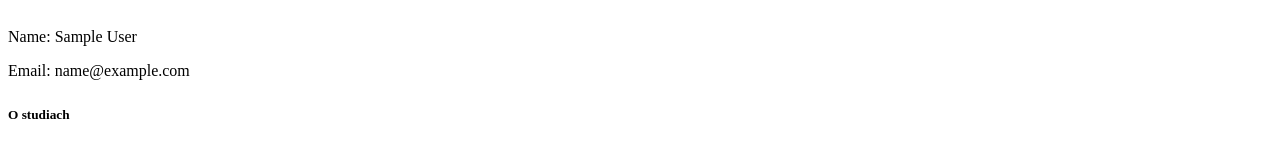
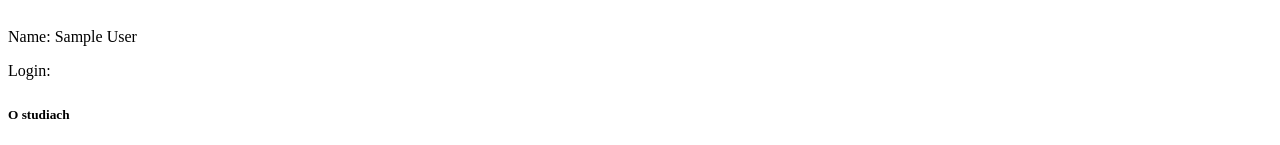
Before and after one commit to przemekpobuta/tsw-ti-angular, an Angular app: page /account in a window 1280 px wide. Shown: the part 368-513 px from the top of the page. Built offline with nearby package versions, Linux system fonts and the light colour scheme; sample sign-in values are in the browser's storage; what angular-bootstrap-md would draw is missing.

Commit message:
Ready for AWS Deploy

```diff
--- a/src/app/auth/account/account.component.html
+++ b/src/app/auth/account/account.component.html
@@ -5,7 +5,7 @@
       <div class="router-margin">
         <h1>Account</h1>
         <p>Name: {{ user.name }}</p>
-        <p>Email: {{ user.email }}</p>
+        <p>Login: {{ user.login }}</p>
       </div>
 
     </div>
```
